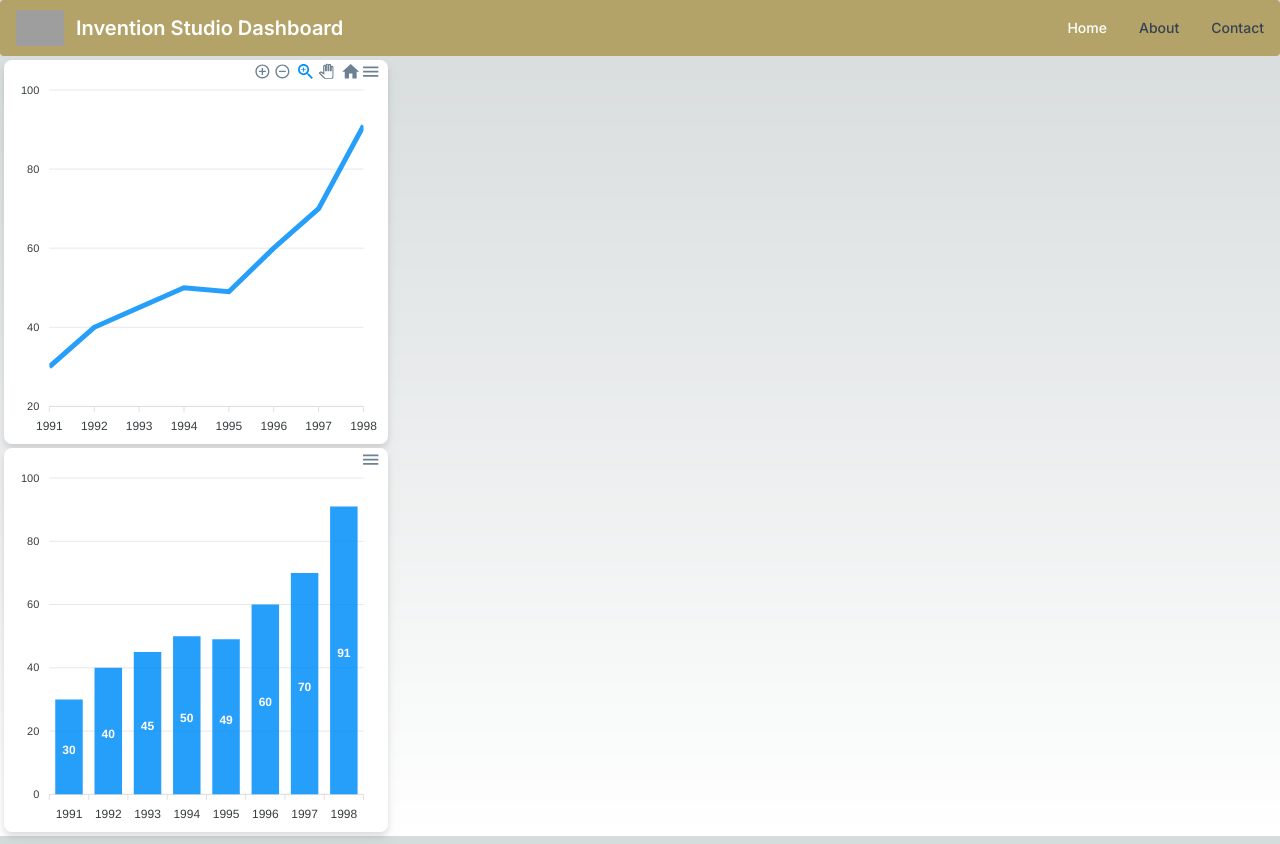
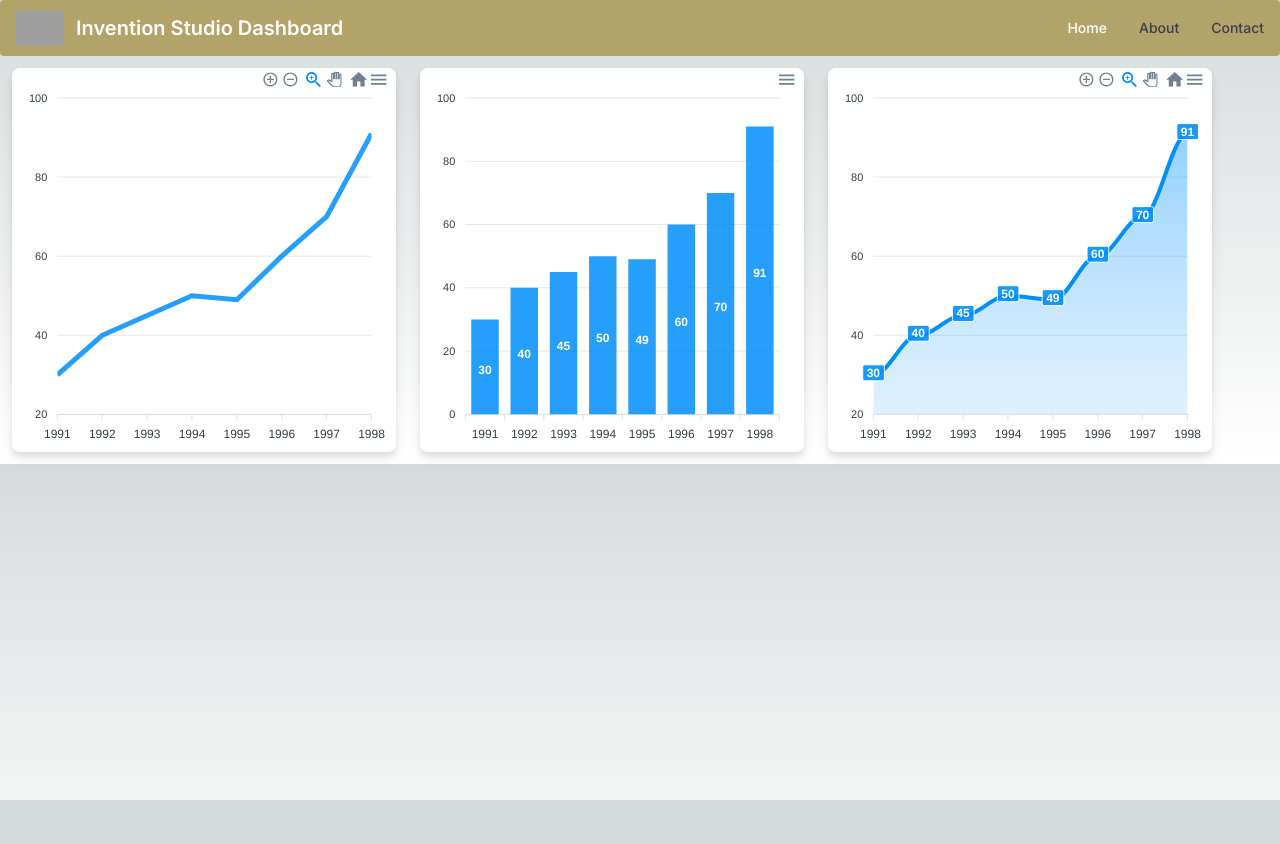
Before and after one commit to GeorgiaTech-DDI/makerspace_dashboard, a Next.js app: page / in a window 1280 px wide. After the commit the page ends 800 px from the top, so only its background shows below. Built offline with nearby package versions, Linux system fonts and the light colour scheme; grey boxes are pictures that could not be loaded.

Commit message:
Changed charts

```diff
--- a/app/page.js
+++ b/app/page.js
@@ -30,8 +30,11 @@ Contact        </Navbar.Link>
       </Navbar.Collapse>
     </Navbar>
 
+<div className="flex flex-row">
 <ExampleChart type="line"/>
 <ExampleChart type='bar'/>
+<ExampleChart type='area'/>
+</div>
 
     </main>
   );
--- a/components/examplechart.js
+++ b/components/examplechart.js
@@ -25,7 +25,7 @@ export default function ExampleChart(props){
     return(
 
 
-        <div className="bg-white w-96 h-96 rounded-lg drop-shadow-lg m-1">
+        <div className="bg-white w-96 h-96 rounded-lg drop-shadow-lg m-3">
 
             <ApexChart type={props.type} options={option} series={series} height={'100%'} width={'100%'} />
         </div>
```
